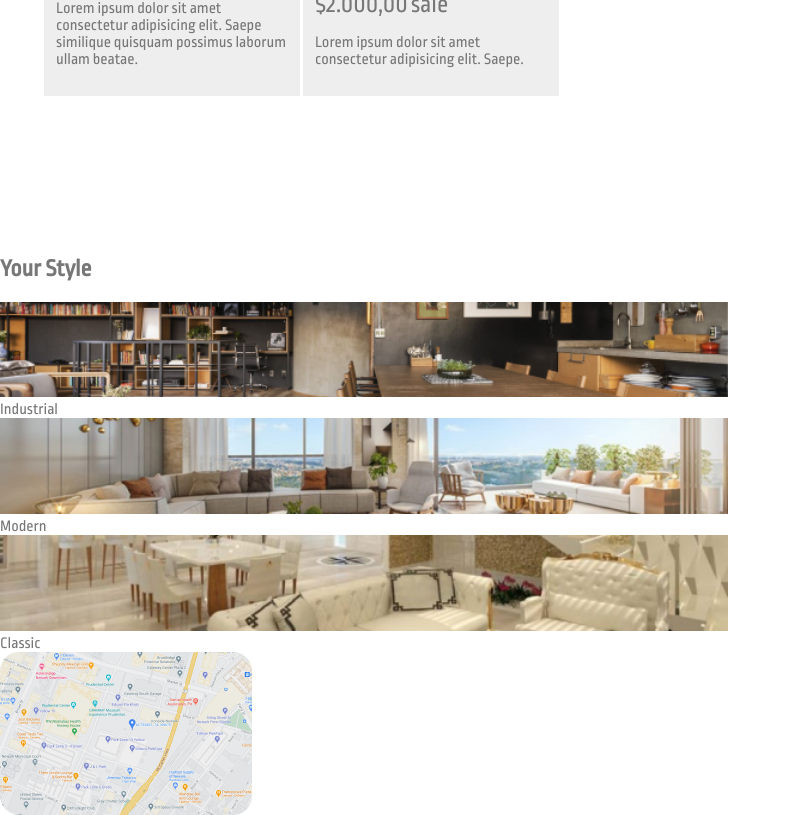
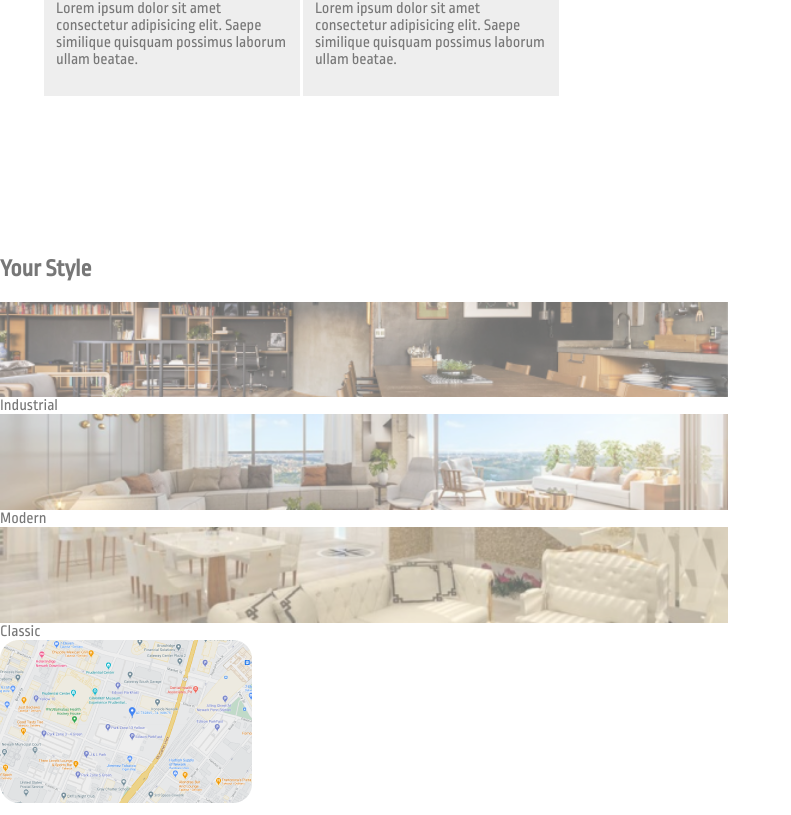
Before and after one commit to palomafcode/projectfigma, a website: page index.html in a window 1280 px wide. Shown: the part 740-1555 px from the top of the page, without its empty margins (0-791 px from the left). Drawn offline with Linux system fonts and the light colour scheme.

```diff
--- a/index.html
+++ b/index.html
@@ -16,8 +16,6 @@
             your loft.
         </h6>
         <img src="lovt/hamburguer.png" alt="">
-
-
     </header>
     <main>
         <section id="banner">
@@ -29,14 +27,14 @@
         <section id="sales" >
             <article>
                 <header>
-                <img src="lovt/Rectangle 6.png" alt="">
+                <img class="styles" src="lovt/Rectangle 6.png" alt="">
                 </header>
                 <footer>
                     <span>$1.200,00</span>
                     <span>new</span>
                     <p>
                         Lorem ipsum dolor sit amet consectetur adipisicing elit.
-                         Saepe similique quisquam possimus laborum ullam beatae.
+                        Saepe similique quisquam possimus laborum ullam beatae.
                     </p>
 
                 </footer>
@@ -44,14 +42,14 @@
 
                 <article id="right-sale">
                     <header>
-                    <img src="lovt/Rectangle 7.png" alt="">
+                    <img class="styles" src="lovt/Rectangle 7.png" alt="">
                     </header>
                     <footer>
                         <span>$2.000,00</span>
                         <span>sale</span>
                         <p>
                             Lorem ipsum dolor sit amet consectetur adipisicing elit.
-                             Saepe.
+                            Saepe similique quisquam possimus laborum ullam beatae.
                         </p>
             </footer>
             </article>
--- a/style.css
+++ b/style.css
@@ -12,7 +12,6 @@
     font-size: 18px;
     line-height: 20px;
     box-shadow: 1px 1px 1px grey;
-
 }
 header > * {
     display: inline-block;
@@ -43,9 +42,20 @@
 #sales span {
     font-size: 25px;
     line-height: 27px;
+    position: justify;
+    width: 56px;
+    height: 21px;
+    background-color: burlywood;
+    border-radius: 10.5px;
 }
-.right {
-    border-radius: 10.5px;
-    background-color: blue;
-    float: right;
+#your-style img {
+    opacity: 0.6;
+    font-weight: 400;
+    font-size: 25px;
+    line-height: 27px;
+    display: flex;
+    align-items: center;
+    text-align: center;
+    color: #FFFF;
+    text-shadow: 2px 2px 5px black rgba(0, 0, 0)
 }
```
